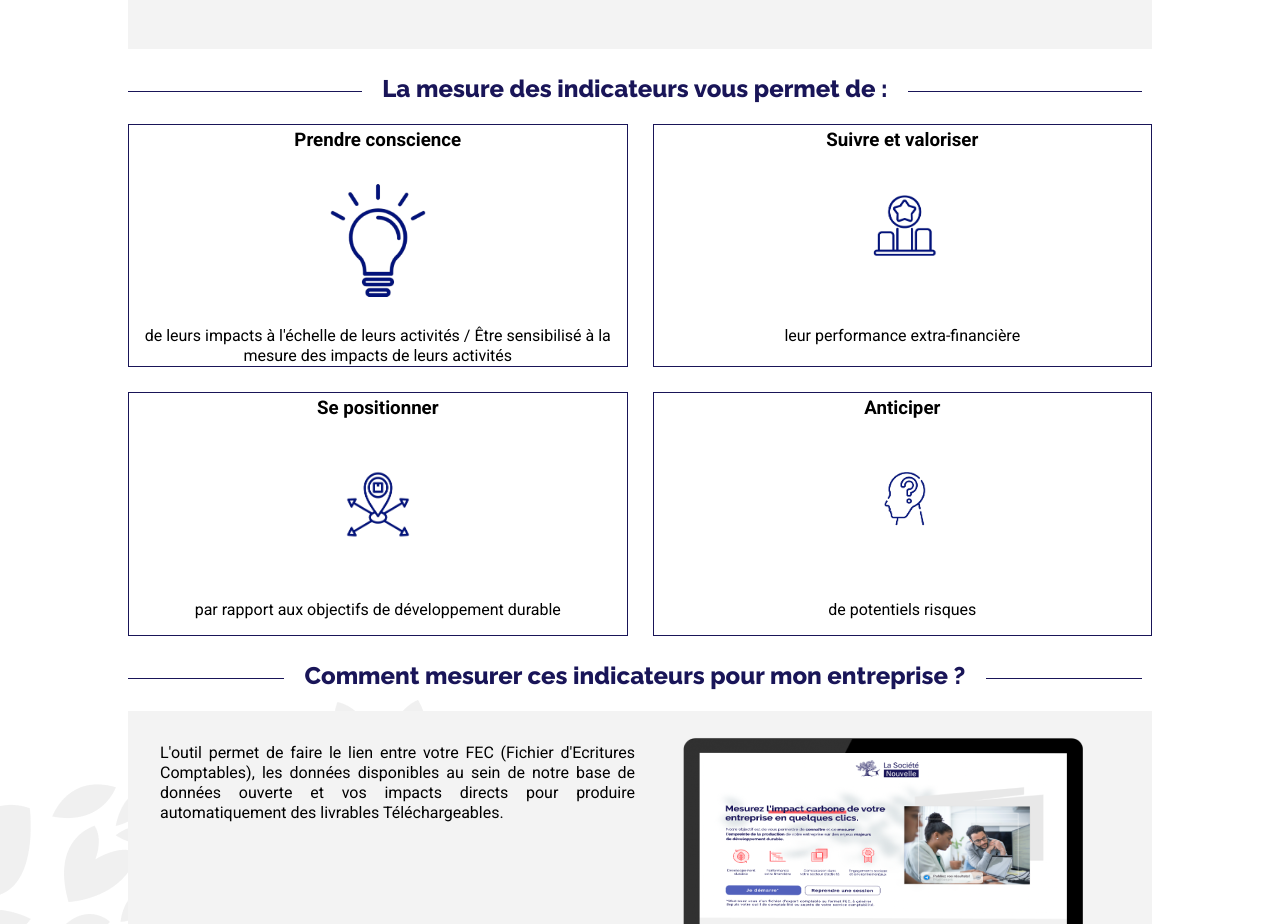
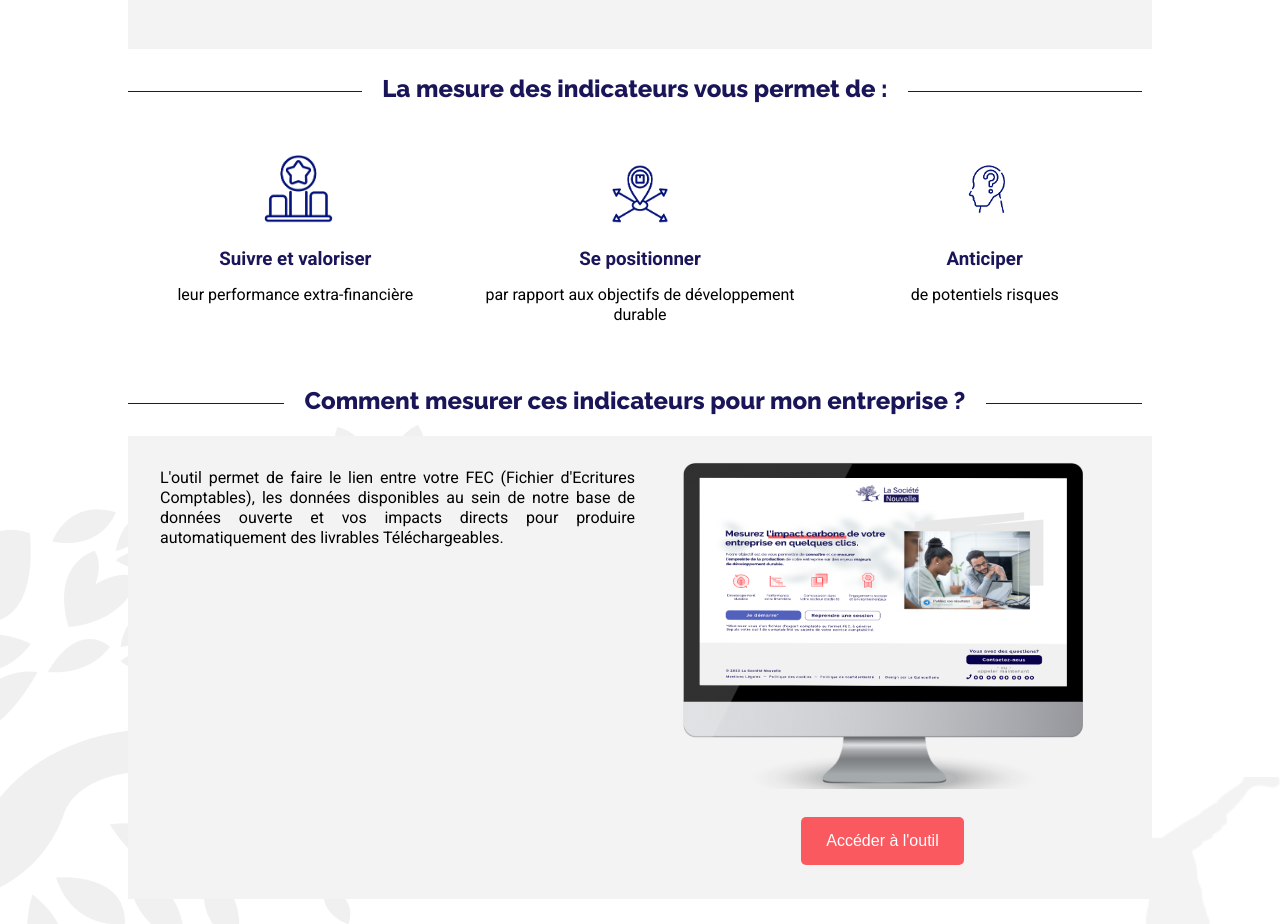
Before and after one commit to La-Societe-Nouvelle/LaSocieteNouvelle-Website, a Next.js app: page /entreprises in a window 1280 px wide. Shown: the part 1000-1924 px from the top of the page. Built offline with nearby package versions, Linux system fonts and the light colour scheme.

Commit message:
Css + icons wrapper corp

```diff
--- a/pages/entreprises.js
+++ b/pages/entreprises.js
@@ -7,7 +7,7 @@ export default function Home() {
   return (
     <div className="container">
 
-      <Header page="entreprises"/>
+      <Header page="entreprises" />
 
       <main className="main">
 
@@ -20,7 +20,7 @@ export default function Home() {
               <div>
                 <p>
                   Climat, inégalités sociales, raréfaction des ressources naturelles... <b>Les entreprises ont un rôle majeur
-                  dans la construction d'une société durable</b>. Il est désormais incontournable pour une entreprise de
+                    dans la construction d'une société durable</b>. Il est désormais incontournable pour une entreprise de
                   prendre en compte ses enjeux clefs s'il elle veut assurer sa pérennité.
                 </p>
                 <p>
@@ -43,7 +43,7 @@ export default function Home() {
             <h2 className="titre-section">Principe de calcul</h2>
           </div>
           <div className="bloc gray">
-            <img id="graph-donut" src="/images/graphique-donut-1.png" alt="icon"/>
+            <img id="graph-donut" src="/images/graphique-donut-1.png" alt="icon" />
           </div>
         </div>
 
@@ -51,29 +51,23 @@ export default function Home() {
           <div className="title-with-side-lines">
             <h2>La mesure des indicateurs vous permet de : </h2>
           </div>
-          <div className="wrapper">
-            <div className="v-group one">
-              <h3>Prendre conscience</h3>
-              <img id="icon-light" src="/images/icon-light.png" alt="icon-light"/>
-              <p>de leurs impacts à l'échelle de leurs activités / Être sensibilisé à la mesure des impacts de leurs activités</p>
-            </div>
-            <div className="v-group two">
+          <div className={"h-group mesure-indicateur"}>
+            <div>
+            <img id="icon-valorise" src="/images/icon-valorise.png" alt="icon-valorise" />
               <h3>Suivre et valoriser</h3>
-              <img id="icon-valorise" src="/images/icon-valorise.png" alt="icon-valorise"/>
               <p>leur performance extra-financière</p>
             </div>
-            <div className="v-group three">
+            <div>
+            <img id="icon-position" src="/images/icon-position.png" alt="icon-position" />
               <h3>Se positionner</h3>
-              <img id="icon-position" src="/images/icon-position.png" alt="icon-position"/>
               <p>par rapport aux objectifs de développement durable</p>
             </div>
-            <div className="v-group four">
+            <div>
+            <img id="icon-anticipate" src="/images/icon-anticipate.png" alt="icon-anticipate" />
               <h3>Anticiper</h3>
-              <img id="icon-anticipate" src="/images/icon-anticipate.png" alt="icon-anticipate"/>
               <p>de potentiels risques</p>
             </div>
           </div>
-
         </div>
 
         <div className="section">
@@ -86,7 +80,7 @@ export default function Home() {
                 <p>L'outil permet de faire le lien entre votre FEC (Fichier d'Ecritures Comptables), les données disponibles au sein de notre base de données ouverte et vos impacts directs pour produire automatiquement des livrables Téléchargeables.</p>
               </div>
               <div className="v-group">
-                <img id="img-screen-webapp" src="/images/img-screen-webapp.png" alt="img-screen-webapp"/>
+                <img id="img-screen-webapp" src="/images/img-screen-webapp.png" alt="img-screen-webapp" />
                 <div className="buttons-group">
                   <button>Accéder à l'outil</button>
                   {/* <button>Accéder au tutoriel</button> */}
@@ -135,7 +129,7 @@ export default function Home() {
 
       </main>
 
-      <Footer/>
+      <Footer />
 
     </div>
   )
--- a/styles/_section.scss
+++ b/styles/_section.scss
@@ -112,3 +112,20 @@
     border: 1px solid lighten($primary-color, 10%);
     margin: 2em 0;
 }
+
+.mesure-indicateur {
+  margin: 20px 0;
+  h3 {
+    color : $primary-color;
+    margin: 5px 0;
+    text-align: center;
+  }
+  p {
+    text-align: center;
+  }
+  img {
+    height: 100px;
+    display: block;
+    margin : 0 auto;
+  }
+}
```
